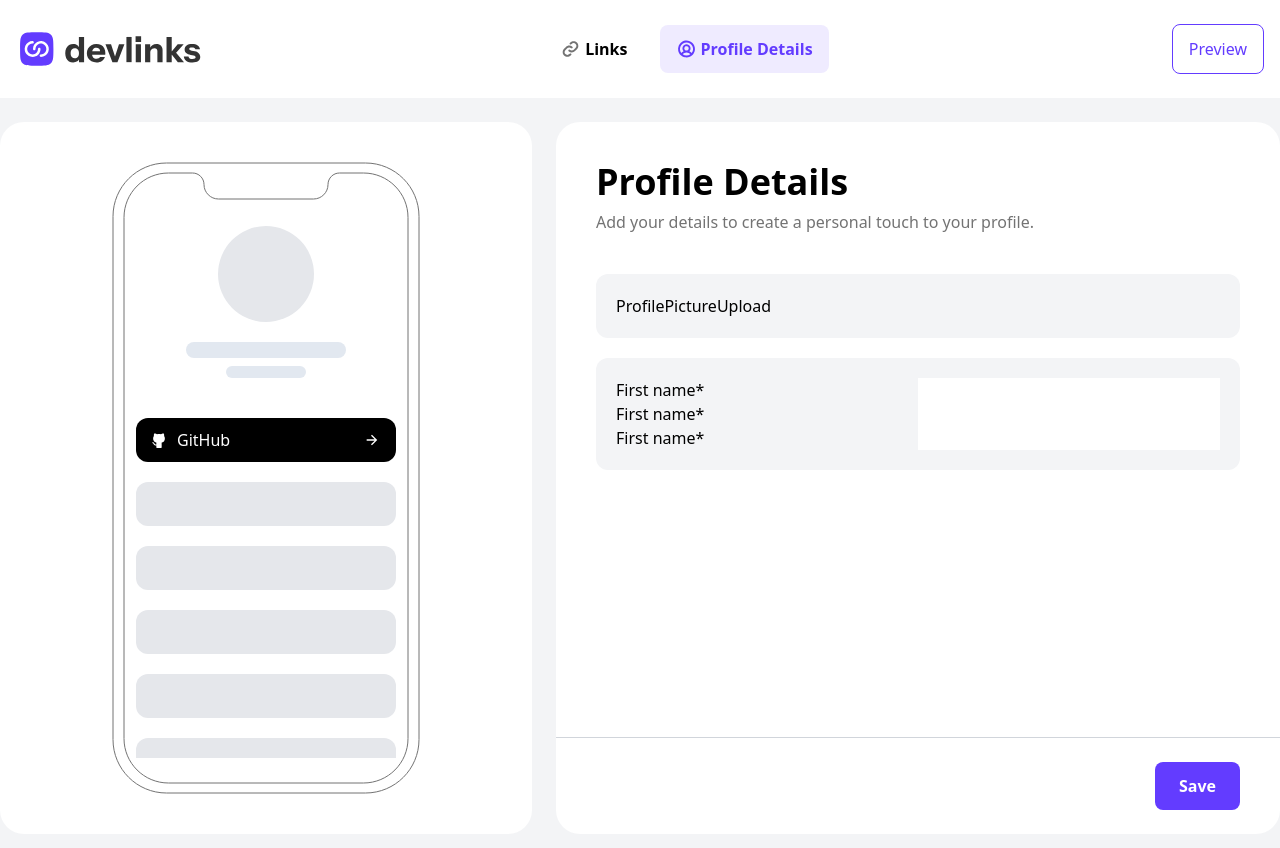
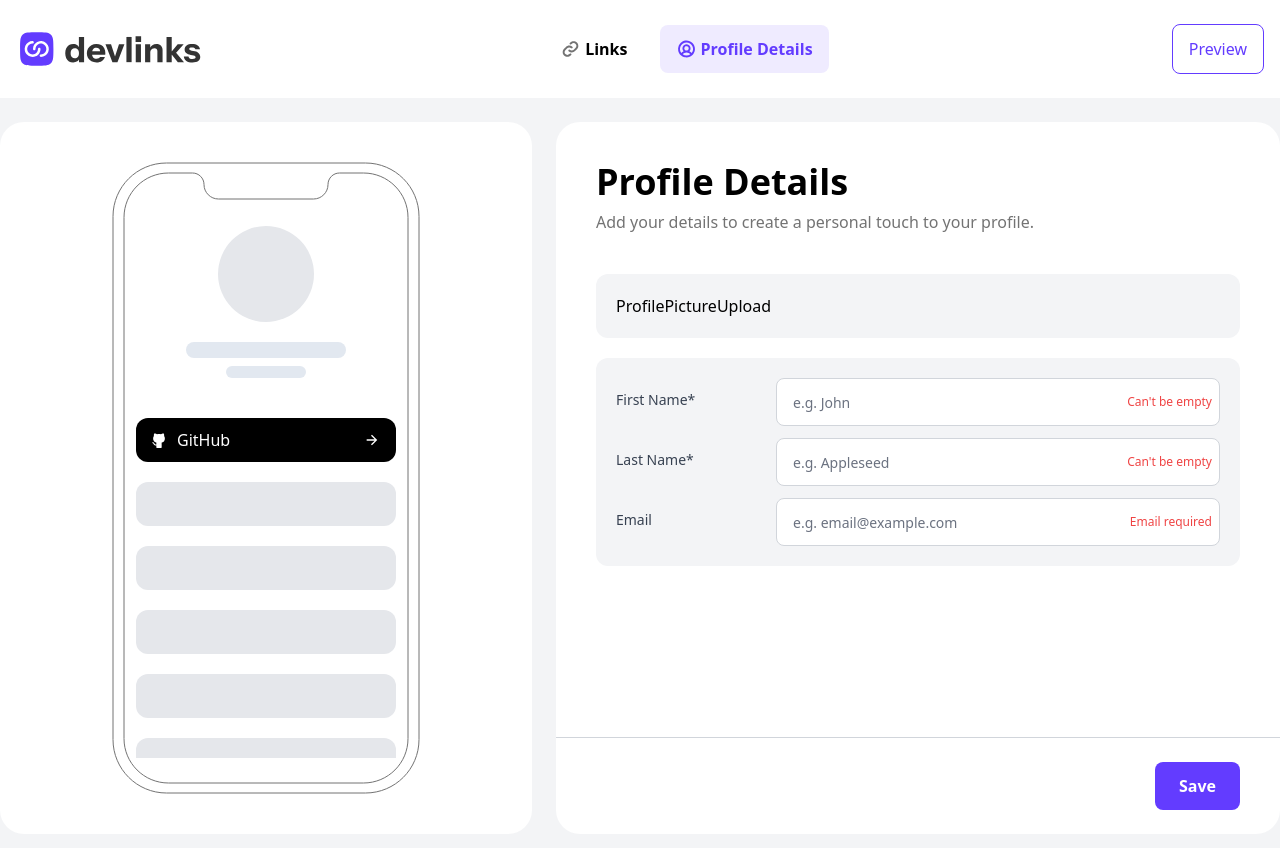
Before and after one commit to riteshkumarldh/dev-links, a React (Vite) app: page /profile in a window 1280 px wide. Shown: the top 848 px of the page. Built offline with nearby package versions, Linux system fonts and the light colour scheme.

Commit message:
activated preview page

```diff
--- a/src/components/HeaderSection.jsx
+++ b/src/components/HeaderSection.jsx
@@ -1,13 +1,20 @@
+import { useNavigate } from "react-router-dom";
+
 import Button from "./Button";
 import Logo from "./Logo";
 import NavbarLinks from "./NavbarLinks";
 
 export default function HeaderSection() {
+  const navigate = useNavigate();
+
   return (
     <header className="flex justify-between items-center px-4 py-6 bg-white">
       <Logo className="hidden sm:block" />
       <NavbarLinks />
-      <Button className="hidden sm:block w-max border border-bl-300 text-bl-300 rounded-lg font-medium px-4 hover:bg-bl-100 ">
+      <Button
+        onClick={() => navigate("/preview")}
+        className="hidden sm:block w-max border border-bl-300 text-bl-300 rounded-lg font-medium px-4 hover:bg-bl-100 "
+      >
         Preview
       </Button>
       <Button className="sm:hidden w-max border border-bl-300 text-bl-300 rounded-lg font-medium px-4 hover:bg-bl-100 ">
--- a/src/components/ProfileInput.jsx
+++ b/src/components/ProfileInput.jsx
@@ -1,8 +1,20 @@
-export default function ProfileInput() {
+export default function ProfileInput({ id, type, label, placeholder, error }) {
   return (
-    <div className="grid grid-cols-2">
-      <label htmlFor="firstName">First name*</label>
-      <input type="text" id="firstName" />
+    <div className="sm:flex md:block lg:flex items-center">
+      <label htmlFor={id} className="text-sm w-40 mb-1 text-gray-700">
+        {label}
+      </label>
+      <div className="relative grow">
+        <input
+          type={type}
+          id={id}
+          className="w-full border border-gray-300 h-12 placeholder:text-gray-500 placeholder:text-sm px-4 rounded-lg focus:outline-bl-300 focus:outline"
+          placeholder={placeholder}
+        />
+        <span className="sm:absolute md:static lg:absolute top-1/2 -translate-y-1/2 right-2 text-xs text-red-500">
+          {error}
+        </span>
+      </div>
     </div>
   );
 }
--- a/src/components/ProfileUpdateForm.jsx
+++ b/src/components/ProfileUpdateForm.jsx
@@ -3,10 +3,28 @@ import ProfileInput from "./ProfileInput";
 export default function ProfileUpdateForm() {
   return (
     <div className="p-5 bg-gray-100 rounded-xl">
-      <form>
-        <ProfileInput />
-        <ProfileInput />
-        <ProfileInput />
+      <form className="flex flex-col gap-3">
+        <ProfileInput
+          id="firstName"
+          type="text"
+          label="First Name*"
+          placeholder="e.g. John"
+          error="Can't be empty"
+        />
+        <ProfileInput
+          id="lastName"
+          type="text"
+          label="Last Name*"
+          placeholder="e.g. Appleseed"
+          error="Can't be empty"
+        />
+        <ProfileInput
+          id="email"
+          type="email"
+          label="Email"
+          placeholder="e.g. email@example.com"
+          error="Email required"
+        />
       </form>
     </div>
   );
```
